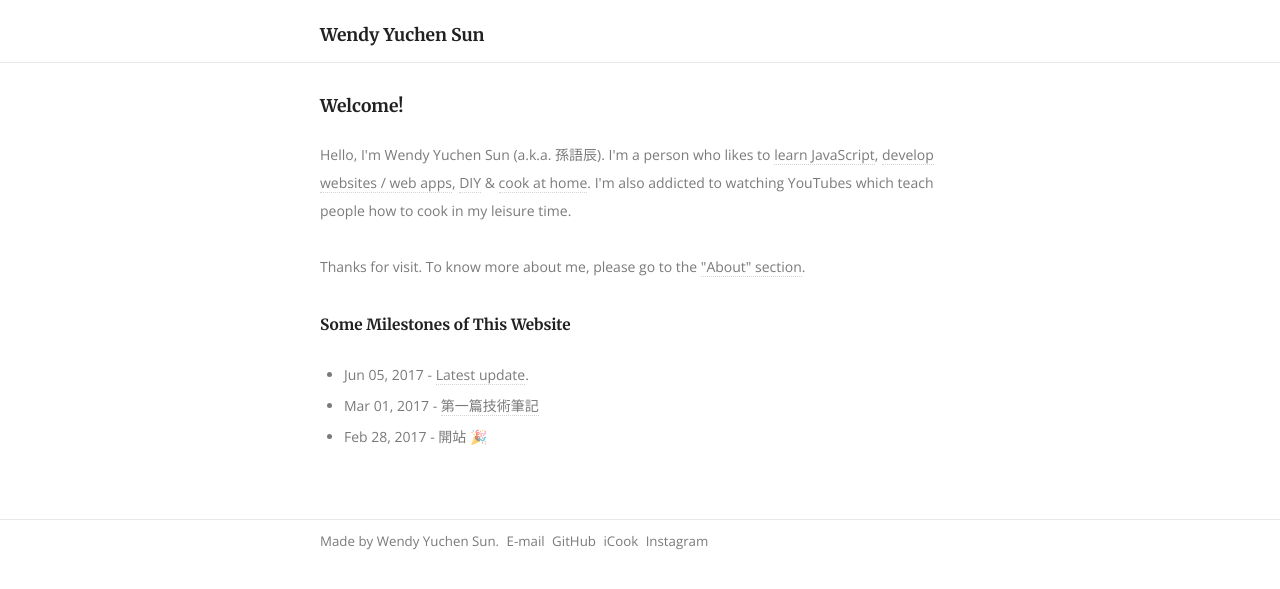
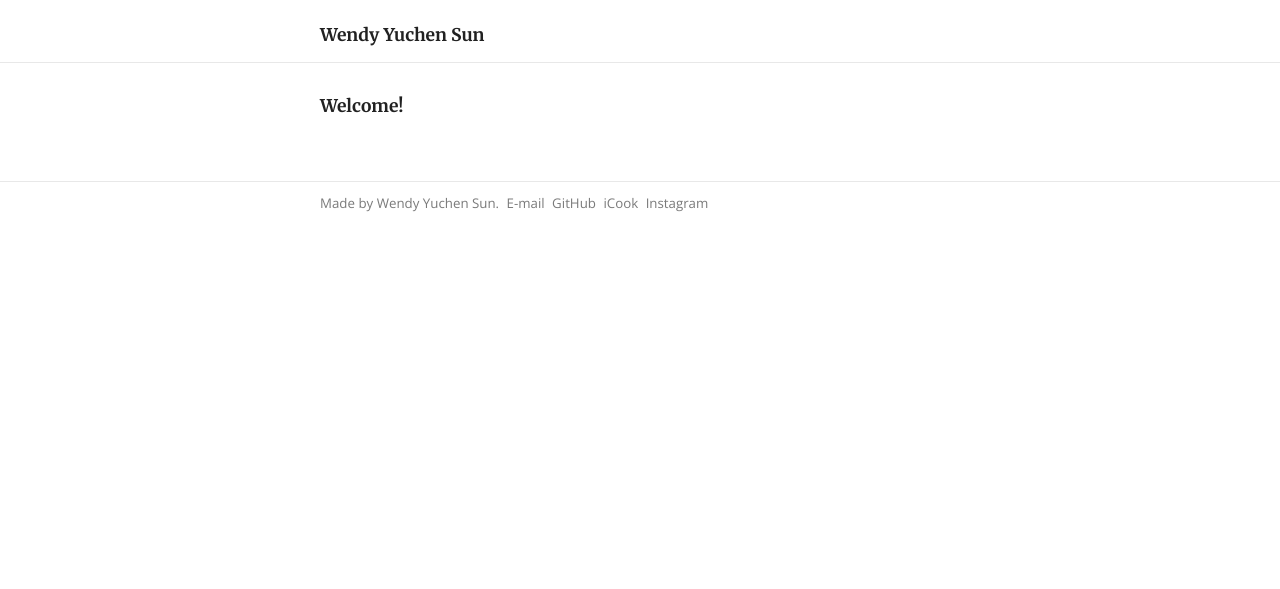
Before and after one commit to wendyyuchensun/wendyyuchensun.github.io, a Jekyll site: the page built from index.html, in a window 1280 px wide. Shown: the top 589 px of the page. Built offline with Jekyll 4.4.1, drawn with Linux system fonts in a browser that asks for light colours.

Commit message:
Rm content in homepage for future remodel

```diff
--- a/index.html
+++ b/index.html
@@ -2,24 +2,3 @@
 title: Welcome!
 layout: default
 ---
-<p>
-  Hello, I'm Wendy Yuchen Sun (a.k.a. 孫語辰).
-  I'm a person who likes to
-  <a href="{{ site.url }}/js/">learn JavaScript</a>,
-  <a href="{{ site.url }}//">develop websites / web apps</a>,
-  <a href="{{ site.url }}/diy/">DIY</a> &amp;
-  <a href="{{ site.url }}/cooking/">cook at home</a>.
-  I'm also addicted to watching YouTubes which teach people how to cook in my leisure time.
-  <br />
-  <br />
-  Thanks for visit. To know more about me, please go to the <a href="{{ site.url }}/about/">"About" section</a>.<br />
-</p>
-<h3>Some Milestones of This Website</h3>
-<ul>
-  {% assign post = site.posts.first %}
-  <li>{{ post.date | date: "%b %d, %Y" }} - <a href="{{ post.url }}">Latest update</a>.</li>
-  <li>Mar 01, 2017 -
-    <a href="{{ site.url }}/js/2017/03/01/js-array-iteration-methods.html">第一篇技術筆記</a>
-  </li>
-  <li>Feb 28, 2017 - 開站 &#127881;</li>
-</ul>
```
